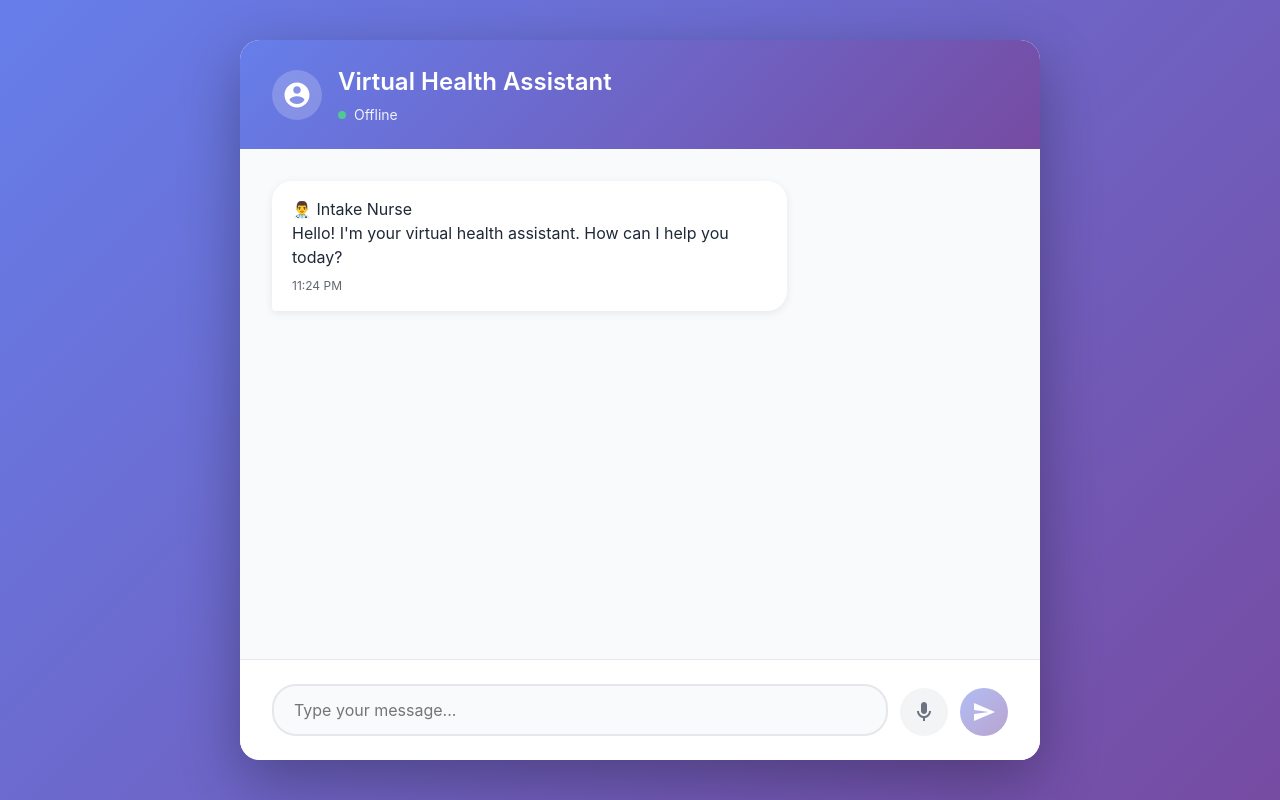
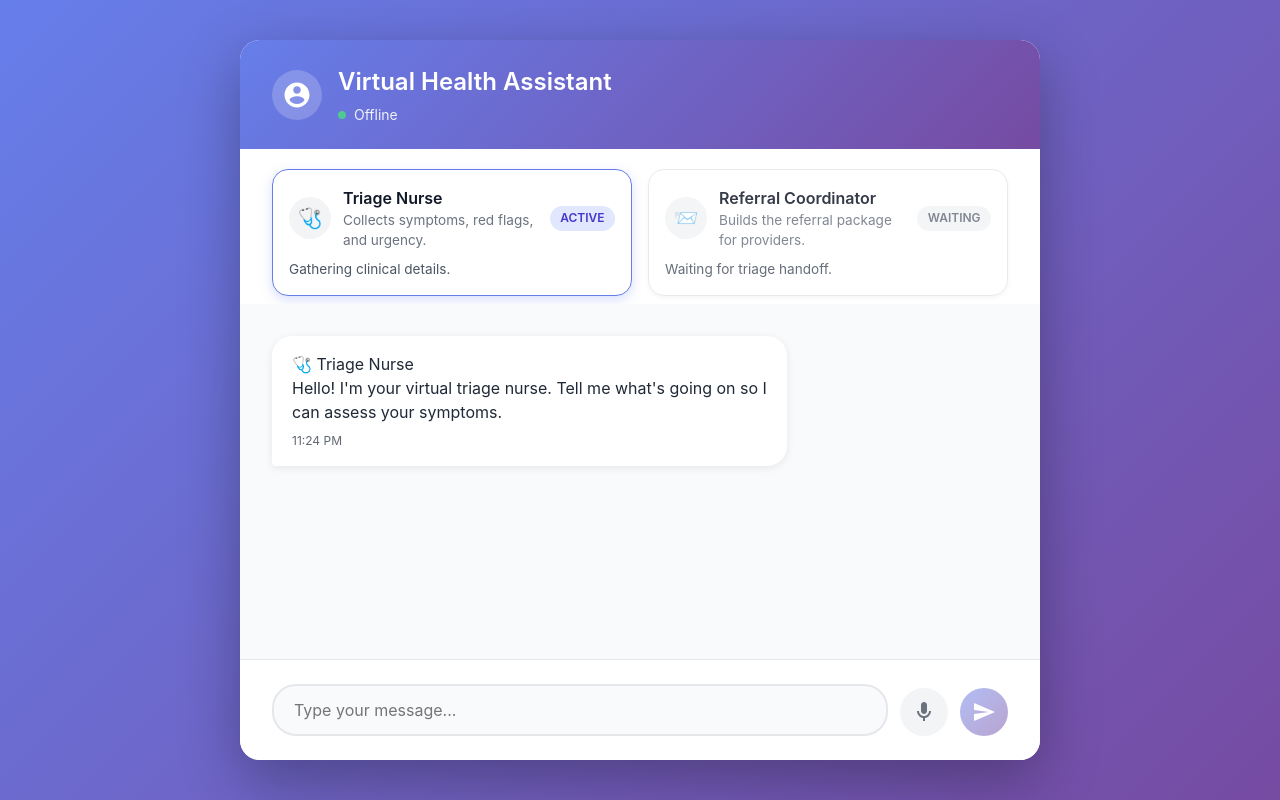
Before and after one commit to jimmyshah83/realtime-virtual-triage, a React app in the folder frontend/: page / in a window 1280 px wide. Built offline with nearby package versions, Linux system fonts and the light colour scheme; the HTML template or start-up script is replaced by a standard one.

Commit message:
Front end changes

```diff
--- a/frontend/src/App.css
+++ b/frontend/src/App.css
@@ -26,6 +26,110 @@
   color: white;
   padding: 1.5rem 2rem;
   box-shadow: 0 2px 10px rgba(0, 0, 0, 0.1);
+}
+
+.agent-tracker {
+  display: grid;
+  grid-template-columns: repeat(auto-fit, minmax(240px, 1fr));
+  gap: 1rem;
+  padding: 1.25rem 2rem 0 2rem;
+  background: #fff;
+  margin-bottom: 0.5rem;
+}
+
+.agent-card {
+  border: 1px solid #e5e7eb;
+  border-radius: 1rem;
+  padding: 1rem;
+  background: white;
+  box-shadow: 0 2px 6px rgba(15, 23, 42, 0.05);
+  display: flex;
+  flex-direction: column;
+  gap: 0.5rem;
+}
+
+.agent-card.waiting {
+  opacity: 0.85;
+}
+
+.agent-card.pending {
+  border-style: dashed;
+}
+
+.agent-card.active {
+  border-color: #667eea;
+  box-shadow: 0 4px 12px rgba(102, 126, 234, 0.25);
+}
+
+.agent-card.complete {
+  border-color: #16a34a;
+}
+
+.agent-card-top {
+  display: flex;
+  align-items: center;
+  gap: 0.75rem;
+}
+
+.agent-icon {
+  width: 42px;
+  height: 42px;
+  border-radius: 999px;
+  background: #f3f4f6;
+  display: flex;
+  align-items: center;
+  justify-content: center;
+  font-size: 1.25rem;
+}
+
+.agent-text {
+  flex: 1;
+}
+
+.agent-name {
+  margin: 0;
+  font-weight: 600;
+  color: #111827;
+}
+
+.agent-desc {
+  margin: 0;
+  font-size: 0.85rem;
+  color: #6b7280;
+}
+
+.agent-status-pill {
+  padding: 0.2rem 0.65rem;
+  border-radius: 999px;
+  font-size: 0.75rem;
+  font-weight: 600;
+  text-transform: uppercase;
+}
+
+.agent-status-pill.waiting {
+  background: #f3f4f6;
+  color: #6b7280;
+}
+
+.agent-status-pill.pending {
+  background: #fef3c7;
+  color: #92400e;
+}
+
+.agent-status-pill.active {
+  background: #e0e7ff;
+  color: #4338ca;
+}
+
+.agent-status-pill.complete {
+  background: #dcfce7;
+  color: #15803d;
+}
+
+.agent-helper {
+  margin: 0;
+  font-size: 0.85rem;
+  color: #4b5563;
 }
 
 .header-content {
@@ -116,6 +220,27 @@
 
 .triage-summary .red-flags {
   color: #b91c1c;
+}
+
+.medical-codes {
+  display: flex;
+  flex-direction: column;
+  gap: 0.2rem;
+  font-size: 0.85rem;
+  color: #1f2937;
+}
+
+.handoff-note {
+  padding: 0.5rem 0.75rem;
+  border-radius: 0.75rem;
+  background: #e0f2fe;
+  color: #0c4a6e;
+  font-size: 0.85rem;
+}
+
+.handoff-note.success {
+  background: #dcfce7;
+  color: #166534;
 }
 
 .message {
--- a/frontend/src/App.tsx
+++ b/frontend/src/App.tsx
@@ -1,7 +1,17 @@
 import { useState, useRef, useEffect } from 'react'
 import './App.css'
 
-type AgentRole = 'intake' | 'clinical-guidance' | 'access' | 'pre-visit' | 'coverage' | 'triage' | 'referral_builder'
+type AgentRole = 'triage' | 'referral_builder'
+type AgentStageStatus = 'waiting' | 'pending' | 'active' | 'complete'
+
+interface TriageSummary {
+  urgency: number
+  redFlags: string[]
+  symptoms: string[]
+  chiefComplaint: string
+  assessment: string
+  medicalCodes: MedicalCodes | null
+}
 
 interface Message {
   id: number
@@ -13,7 +23,7 @@ interface Message {
 
 interface RealtimeEvent {
   type: string
-  [key: string]: any
+  [key: string]: unknown
 }
 
 interface MedicalCodes {
@@ -54,27 +64,32 @@ interface SessionResponsePayload {
 }
 
 function App() {
-  const [messages, setMessages] = useState<Message[]>([
-    {
-      id: 1,
-      text: "Hello! I'm your virtual health assistant. How can I help you today?",
-      sender: 'bot',
-      timestamp: new Date(),
-      agent: 'intake'
-    }
-  ])
+  const createIntroMessage = (): Message => ({
+    id: 1,
+    text: "Hello! I'm your virtual triage nurse. Tell me what's going on so I can assess your symptoms.",
+    sender: 'bot',
+    timestamp: new Date(),
+    agent: 'triage'
+  })
+
+  const createInitialTriageSummary = (): TriageSummary => ({
+    urgency: 0,
+    redFlags: [],
+    symptoms: [],
+    chiefComplaint: '',
+    assessment: '',
+    medicalCodes: null
+  })
+
+  const [messages, setMessages] = useState<Message[]>([createIntroMessage()])
   const [inputText, setInputText] = useState('')
   const [isRecording, setIsRecording] = useState(false)
   const [isConnected, setIsConnected] = useState(false)
-  const [currentAgent, setCurrentAgent] = useState<AgentRole>('intake')
+  const [currentAgent, setCurrentAgent] = useState<AgentRole>('triage')
   const [sessionId, setSessionId] = useState<string | null>(null)
-  const [triageSummary, setTriageSummary] = useState({
-    urgency: 0,
-    redFlags: [] as string[],
-    symptoms: [] as string[],
-    chiefComplaint: '',
-    assessment: ''
-  })
+  const [triageSummary, setTriageSummary] = useState<TriageSummary>(createInitialTriageSummary())
+  const [handoffReady, setHandoffReady] = useState(false)
+  const [referralComplete, setReferralComplete] = useState(false)
   const [patientInfo, setPatientInfo] = useState<PatientInfo | null>(null)
   const [sessionMeta, setSessionMeta] = useState<{ model: string; voice: string; ttl: number } | null>(null)
 
@@ -125,8 +140,11 @@ function App() {
         redFlags: responseData.red_flags ?? [],
         symptoms: responseData.symptoms ?? [],
         chiefComplaint: responseData.chief_complaint ?? '',
-        assessment: responseData.assessment ?? ''
+        assessment: responseData.assessment ?? '',
+        medicalCodes: responseData.medical_codes ?? null
       })
+      setHandoffReady(Boolean(responseData.handoff_ready))
+      setReferralComplete(Boolean(responseData.referral_complete))
       setPatientInfo(responseData.patient_info ?? null)
 
       setMessages(prev => {
@@ -186,6 +204,15 @@ function App() {
     }
   }, [])
 
+  const resetConversationState = () => {
+    setMessages([createIntroMessage()])
+    setTriageSummary(createInitialTriageSummary())
+    setPatientInfo(null)
+    setHandoffReady(false)
+    setReferralComplete(false)
+    setCurrentAgent('triage')
+  }
+
   const startRealtimeSession = async () => {
     try {
       setIsRecording(true)
@@ -209,6 +236,7 @@ function App() {
         throw new Error('Session response missing credentials')
       }
 
+      resetConversationState()
       setSessionId(newSessionId)
       setSessionMeta({ model: sessionData.model, voice: sessionData.voice, ttl: sessionData.session_ttl_seconds })
 
@@ -266,7 +294,11 @@ function App() {
 
           // You can handle different message types here
           switch (realtimeEvent.type) {
-            case 'conversation.item.input_audio_transcription.completed':
+            case 'conversation.item.input_audio_transcription.completed': {
+              if (typeof realtimeEvent.transcript !== 'string') {
+                break
+              }
+
               const transcript = realtimeEvent.transcript
               console.log('Transcription completed:', transcript)
 
@@ -282,6 +314,7 @@ function App() {
 
               await processWithAgents(transcript)
               break
+            }
             case 'response.done':
               console.log('Response generation completed')
               break
@@ -371,24 +404,63 @@ function App() {
 
   const getAgentLabel = (agent: AgentRole) => {
     switch (agent) {
-      case 'intake':
-        return '👨‍⚕️ Intake Nurse'
-      case 'clinical-guidance':
-        return '🩺 Clinical Specialist'
-      case 'access':
-        return '🏥 Access Coordinator'
-      case 'pre-visit':
-        return '📋 Pre-Visit Assistant'
-      case 'coverage':
-        return '💳 Coverage Specialist'
       case 'triage':
         return '🩺 Triage Nurse'
       case 'referral_builder':
-        return '📨 Referral Builder'
+        return '📨 Referral Coordinator'
       default:
         return '🤖 Assistant'
     }
   }
+
+  const getStageStatus = (agent: AgentRole): AgentStageStatus => {
+    if (agent === 'triage') {
+      if (handoffReady || referralComplete) {
+        return 'complete'
+      }
+      return currentAgent === 'triage' ? 'active' : 'pending'
+    }
+
+    if (referralComplete) {
+      return 'complete'
+    }
+
+    if (!handoffReady) {
+      return 'waiting'
+    }
+
+    return currentAgent === 'referral_builder' ? 'active' : 'pending'
+  }
+
+  const statusLabels: Record<AgentStageStatus, string> = {
+    waiting: 'Waiting',
+    pending: 'Ready',
+    active: 'Active',
+    complete: 'Complete'
+  }
+
+  const agentStages = [
+    {
+      id: 'triage' as AgentRole,
+      title: 'Triage Nurse',
+      icon: '🩺',
+      description: 'Collects symptoms, red flags, and urgency.',
+      helper: handoffReady ? 'Assessment locked in for referral.' : 'Gathering clinical details.',
+      status: getStageStatus('triage')
+    },
+    {
+      id: 'referral_builder' as AgentRole,
+      title: 'Referral Coordinator',
+      icon: '📨',
+      description: 'Builds the referral package for providers.',
+      helper: referralComplete
+        ? 'Referral package ready to share.'
+        : handoffReady
+          ? 'Preparing referral summary now.'
+          : 'Waiting for triage handoff.',
+      status: getStageStatus('referral_builder')
+    }
+  ]
 
   return (
     <div className="chat-container">
@@ -413,6 +485,24 @@ function App() {
           </div>
         </div>
       </div>
+
+          <div className="agent-tracker">
+            {agentStages.map((stage) => (
+              <div key={stage.id} className={`agent-card ${stage.status}`}>
+                <div className="agent-card-top">
+                  <div className="agent-icon" aria-hidden="true">{stage.icon}</div>
+                  <div className="agent-text">
+                    <p className="agent-name">{stage.title}</p>
+                    <p className="agent-desc">{stage.description}</p>
+                  </div>
+                  <span className={`agent-status-pill ${stage.status}`}>
+                    {statusLabels[stage.status]}
+                  </span>
+                </div>
+                <p className="agent-helper">{stage.helper}</p>
+              </div>
+            ))}
+          </div>
 
       {(triageSummary.urgency > 0 || triageSummary.redFlags.length > 0 || triageSummary.symptoms.length > 0) && (
         <div className="triage-summary">
@@ -444,6 +534,28 @@ function App() {
               <strong>Patient:</strong> {[patientInfo.name, patientInfo.age ? `${patientInfo.age}y` : null, patientInfo.gender]
                 .filter(Boolean)
                 .join(' • ')}
+            </div>
+          )}
+          {triageSummary.medicalCodes && (
+            (triageSummary.medicalCodes.snomed_codes?.length || triageSummary.medicalCodes.icd_codes?.length) ? (
+              <div className="medical-codes">
+                {triageSummary.medicalCodes.snomed_codes?.length ? (
+                  <div><strong>SNOMED:</strong> {triageSummary.medicalCodes.snomed_codes.join(', ')}</div>
+                ) : null}
+                {triageSummary.medicalCodes.icd_codes?.length ? (
+                  <div><strong>ICD-10:</strong> {triageSummary.medicalCodes.icd_codes.join(', ')}</div>
+                ) : null}
+              </div>
+            ) : null
+          )}
+          {handoffReady && !referralComplete && (
+            <div className="handoff-note">
+              <strong>Next:</strong> Referral coordinator is preparing your package.
+            </div>
+          )}
+          {referralComplete && (
+            <div className="handoff-note success">
+              <strong>Referral Ready:</strong> Package completed for provider handoff.
             </div>
           )}
         </div>
```
